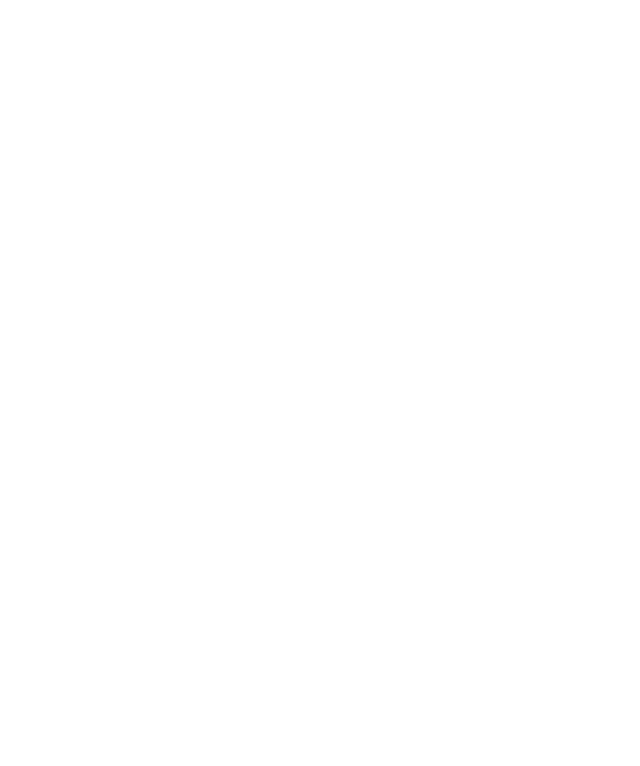
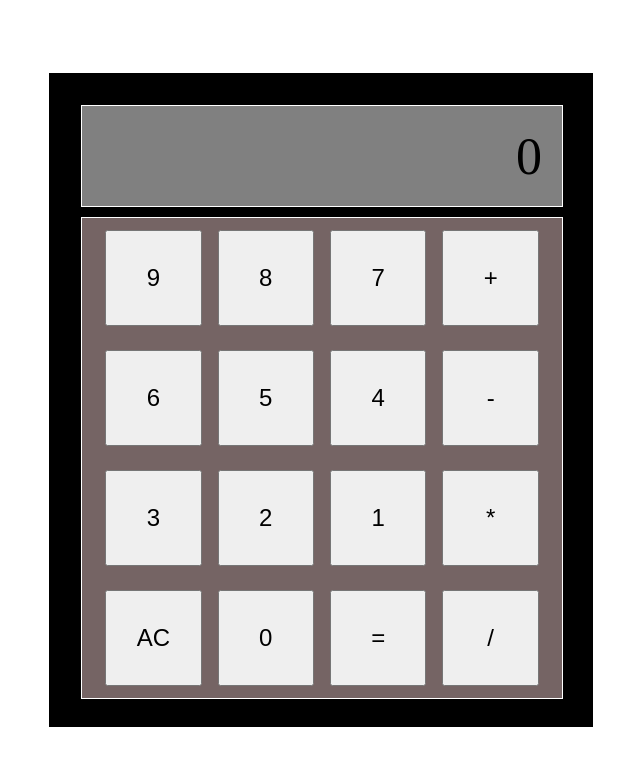
Before and after one commit to diwakarstha997/calculator, a plain HTML site: page index.html in a window 1280 px wide. Shown: the whole page, without its empty margins (319-959 px from the left). Drawn offline with Linux system fonts and the light colour scheme.

Commit message:
Build calculator ui

```diff
--- a/index.html
+++ b/index.html
@@ -9,6 +9,35 @@
     <script type="text/javascript" src="script.js" defer></script>
 </head>
 <body>
+    <div id="main-container" class="flex-container">
+        <div id="calculator-wrapper">
+            <div id="display" class="flex-container">
+                0
+            </div>
+
+            <div id="button-container" class="flex-container">
+                <!-- Calculator Operators -->
+                <button id="add" value="+">+</button>
+                <button id="substract" value="-">-</button>
+                <button id="multiply" value="*">*</button>
+                <button id="divide" value="/">/</button>
+                <button id="equal" value="=">=</button>
+                <button id="clear" value="clear">AC</button>
+
+                <!-- Calculator Numbers -->
+                <button id="num9" value="9">9</button>
+                <button id="num8" value="8">8</button>
+                <button id="num7" value="7">7</button>
+                <button id="num6" value="6">6</button>
+                <button id="num5" value="5">5</button>
+                <button id="num4" value="4">4</button>
+                <button id="num3" value="3">3</button>
+                <button id="num2" value="2">2</button>
+                <button id="num1" value="1">1</button>
+                <button id="num0" value="0">0</button>
+            </div>
+        </div>
+    </div>
 
 </body>
 </html>
--- a/script.js
+++ b/script.js
@@ -1,3 +1,18 @@
+const calculatorWrapper = document.querySelector("#calculator-wrapper");
+const buttonContainer = document.querySelector("#button-container");
+const buttonList = [...buttonContainer.querySelectorAll("button")];
+const buttonContainerWidth = buttonContainer.getBoundingClientRect().width;
+const buttonSize = buttonContainerWidth / 5;
+console.log(buttonContainerWidth/5);
+
+const buttonGap = buttonSize / 12;
+buttonList.forEach((button) => {
+    button.style.width = `${buttonSize}px`;
+    button.style.height = `${buttonSize}px`;
+    button.style.margin = `${buttonGap}px`;
+});
+
+
 function calculator(){
     // Calculator Functionalities
     function add(num1, num2){
--- a/styles.css
+++ b/styles.css
@@ -0,0 +1,101 @@
+body {
+    margin: 0;
+    padding: 0;
+}
+
+.flex-container {
+    display: flex;
+    justify-content: center;
+    align-items: center;
+    flex-wrap: wrap;
+}
+
+
+#main-container {
+    width: 100vw;
+    height: 100vh;
+}
+
+#calculator-wrapper {
+    width: 500px;
+    height: 610px;
+    border-width: 2px;
+    border-style: solid;
+    border-color: black;
+    background-color: black;
+
+    padding: 20px;
+}
+
+#display {
+    width: 440px;
+    height: 70px;
+    border: 1px solid white;
+    background-color: grey;
+
+    font-size: 52px;
+
+    padding: 15px 20px;
+    margin: 10px;
+    justify-content: end;
+}
+
+/* button container css */
+#button-container {
+    width: 480px;
+    height: 480px;
+    border: 1px solid white;
+    background-color: rgb(117, 100, 100);
+
+    margin: 10px;
+}
+
+#button-container button {
+    font-size: 24px;
+}
+
+#num9,
+#num8,
+#num7 {
+    order: 1;
+}
+
+#add {
+    order: 2;
+}
+
+#num6,
+#num5,
+#num4 {
+    order: 3;
+}
+
+#substract {
+    order: 4;
+}
+
+#num3,
+#num2,
+#num1 {
+    order: 5;
+}
+
+#multiply {
+    order: 6;
+}
+
+#clear {
+    order: 7;
+}
+
+#num0 {
+    order: 8;
+}
+
+#equal {
+    order: 9;
+}
+
+#divide {
+    order: 10;
+}
```
